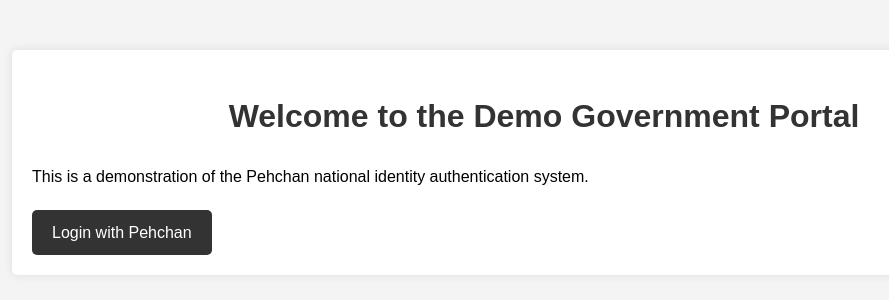
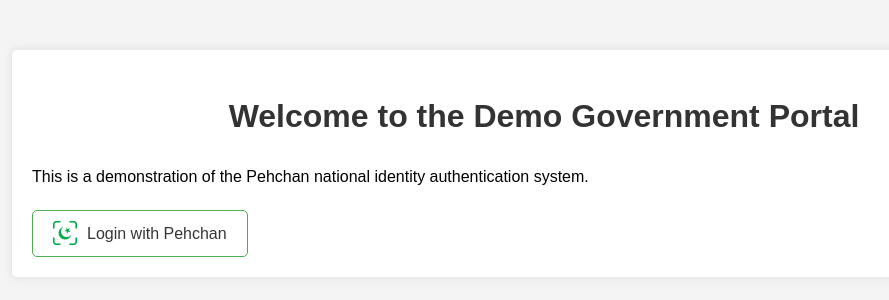
Before and after one commit to codeforpakistan/pehchan-mvp, a Node server app: page / in a window 1280 px wide. Shown: the top 300 px of the page, without its empty margins (96-985 px from the left). Run offline with Node 20, Linux system fonts and the light colour scheme.

Commit message:
some design changes

```diff
--- a/demo-government-portal/public/styles.css
+++ b/demo-government-portal/public/styles.css
@@ -26,19 +26,30 @@ p {
     margin-bottom: 20px;
 }
 
+
 .button {
-    display: inline-block;
-    background: #333;
-    color: #fff;
+    display: inline-flex;
+    align-items: center;
+    background: #fff;
+    color: #363636;
     padding: 10px 20px;
     text-decoration: none;
     border-radius: 5px;
+    border: 1px solid #4caf50; /* Medium green color for border */
     transition: background 0.3s ease;
 }
 
 .button:hover {
-    background: #555;
+    background: #b3dcb5;
+    color: #fff;
 }
+
+.button-icon {
+    width: 24px;
+    height: 24px;
+    margin-right: 10px;
+}
+
 
 code {
     background-color: #f4f4f4;
--- a/demo-government-portal/views/home.ejs
+++ b/demo-government-portal/views/home.ejs
@@ -10,7 +10,10 @@
     <div class="container">
         <h1>Welcome to the Demo Government Portal</h1>
         <p>This is a demonstration of the Pehchan national identity authentication system.</p>
-        <a href="/login" class="button">Login with Pehchan</a>
+        <a href="/login" class="button">
+            <img src="/images/icon-pechchan.png" alt="Pehchan Icon" class="button-icon">
+            Login with Pehchan
+        </a>
     </div>
 </body>
 </html>
--- a/keycloak/compose.yml
+++ b/keycloak/compose.yml
@@ -30,6 +30,7 @@ services:
       - start-dev
     volumes:
       - keycloak_data:/opt/keycloak/data
+      - ./pehchan-theme:/opt/keycloak/themes/pehchan
     networks:
       - keycloak-network
 
```
Also changed, not shown: keycloak/pehchan-theme/pehchan/login/styles/custom.css (added, +13 -0 lines), demo-government-portal/public/images/icon-pechchan-16.svg (added), demo-government-portal/public/images/icon-pechchan-24.svg (added), demo-government-portal/public/images/icon-pechchan-32.svg (added), demo-government-portal/public/images/icon-pechchan-64.svg (added), demo-government-portal/public/images/icon-pechchan.png (added), 2 other files.
